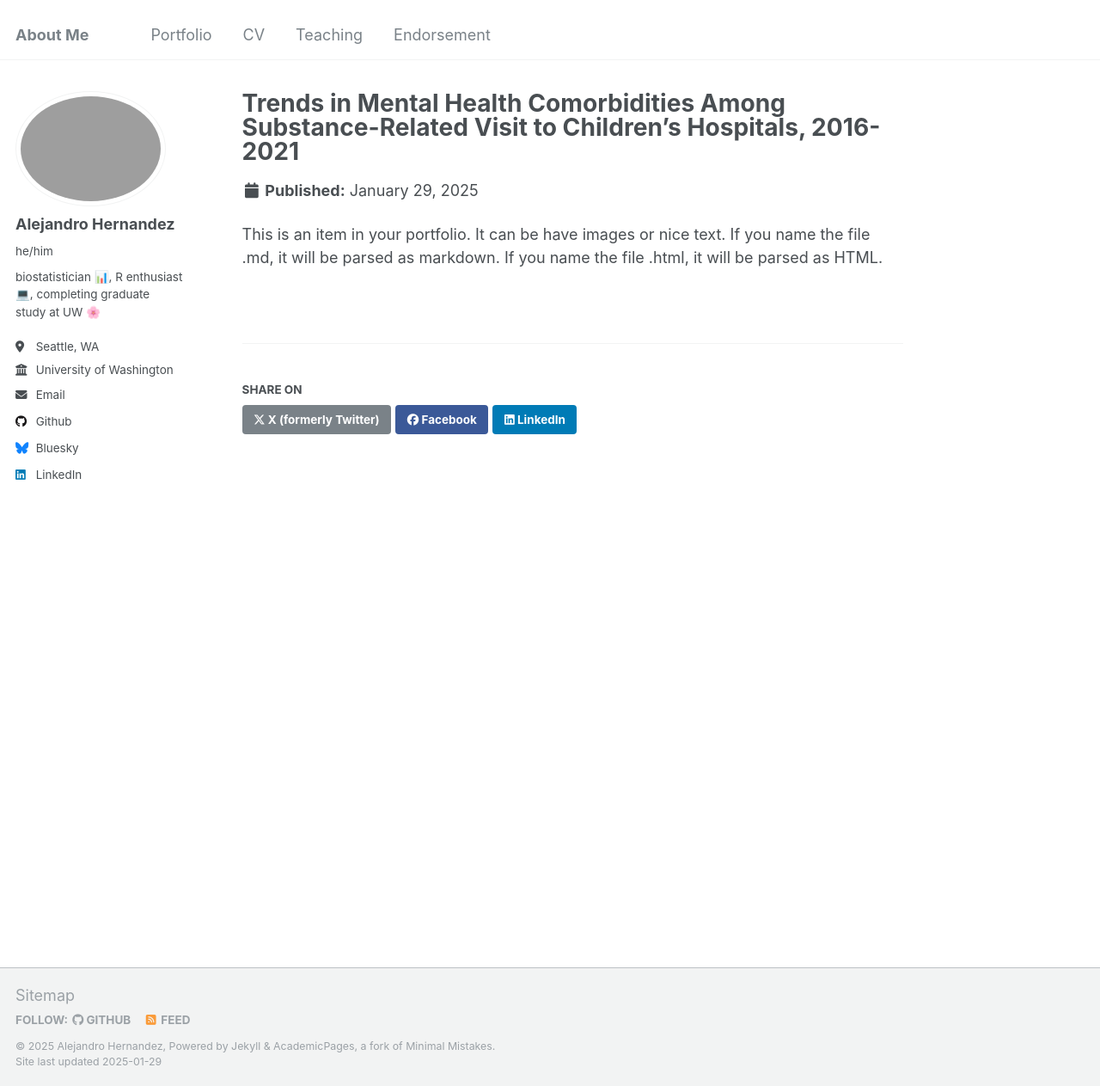
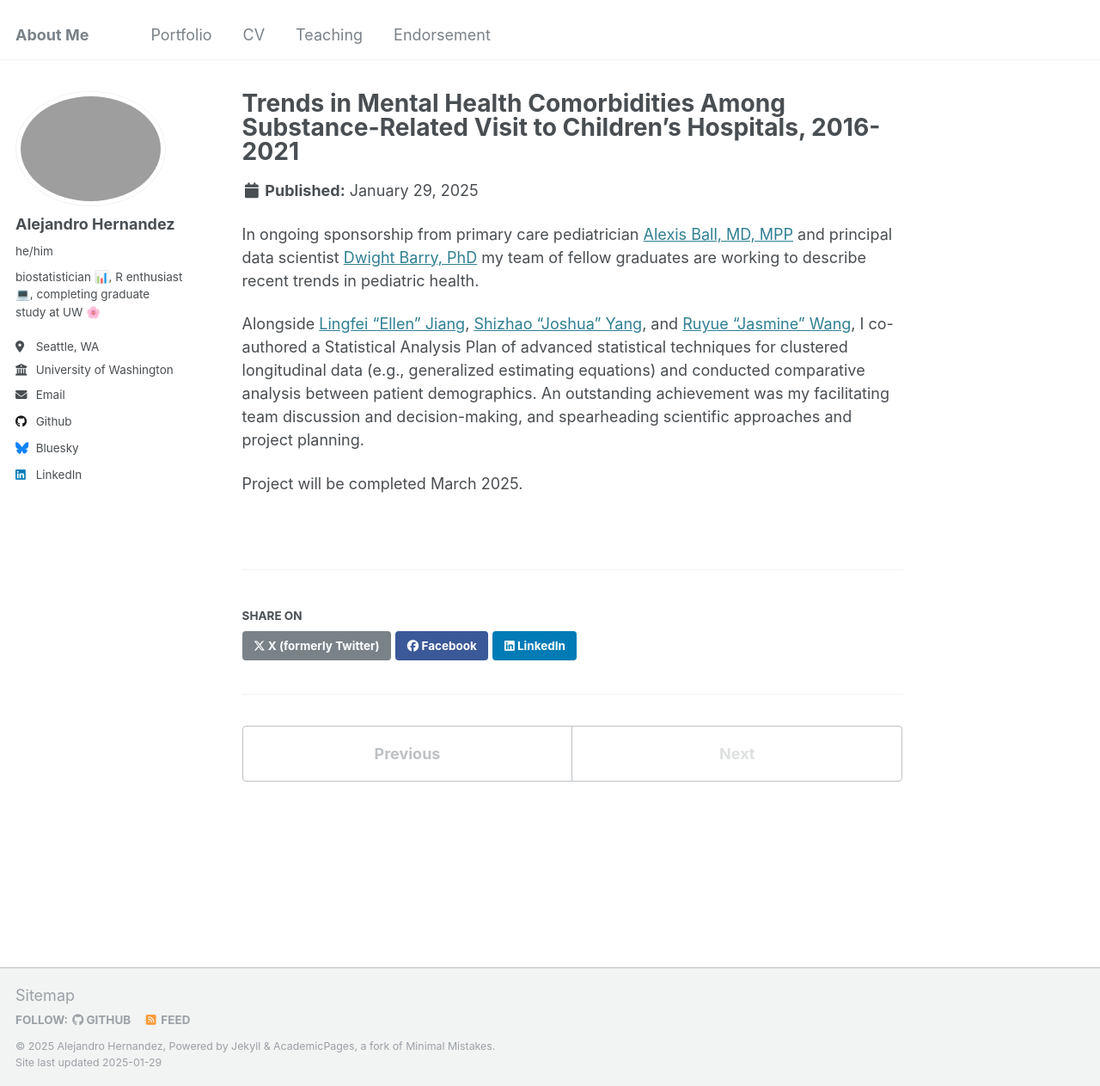
Before and after one commit to alejandroh3005/alejandroh3005.github.io, a Jekyll site: the page built from _portfolio/seattle-childrens.md, in a window 1280 px wide and 1263 px high. Shown: the whole window at 86% size. Built offline with Jekyll 4.4.1, drawn with Linux system fonts in a browser that asks for light colours.

Commit message:
Add projects to portfolio page

```diff
--- a/_portfolio/seattle-childrens.md
+++ b/_portfolio/seattle-childrens.md
@@ -4,4 +4,18 @@ excerpt: "Analysis of the Pediatric Health Information System<br/><img src='/ima
 collection: portfolio
 ---
 
-This is an item in your portfolio. It can be have images or nice text. If you name the file .md, it will be parsed as markdown. If you name the file .html, it will be parsed as HTML.
+In ongoing sponsorship from primary care pediatrician
+[Alexis Ball, MD, MPP](https://www.peds.uw.edu/directory/alexis_ball/2627)
+and principal data scientist
+[Dwight Barry, PhD](https://www.linkedin.com/in/dwight-barry)
+my team of fellow graduates are working to describe recent trends in pediatric health.
+
+Alongside
+[Lingfei “Ellen” Jiang](https://www.biostat.washington.edu/people/ellen-jiang),
+[Shizhao “Joshua” Yang](https://www.biostat.washington.edu/people/joshua-yang),
+and
+[Ruyue “Jasmine” Wang](https://www.biostat.washington.edu/people/ruyue-wang),
+I co-authored a Statistical Analysis Plan of advanced statistical techniques for clustered longitudinal data (e.g., generalized estimating equations) and conducted comparative analysis between patient demographics.
+An outstanding achievement was my facilitating team discussion and decision-making, and spearheading scientific approaches and project planning.
+
+Project will be completed March 2025.
```
Also changed, not shown: _portfolio/categorical-epidemiology.md (added, +9 -0 lines), _portfolio/exoneree-project.md (added, +11 -0 lines), _portfolio/maxent.md (added, +11 -0 lines), _portfolio/modelLong.md (added, +9 -0 lines), 2 other files.
